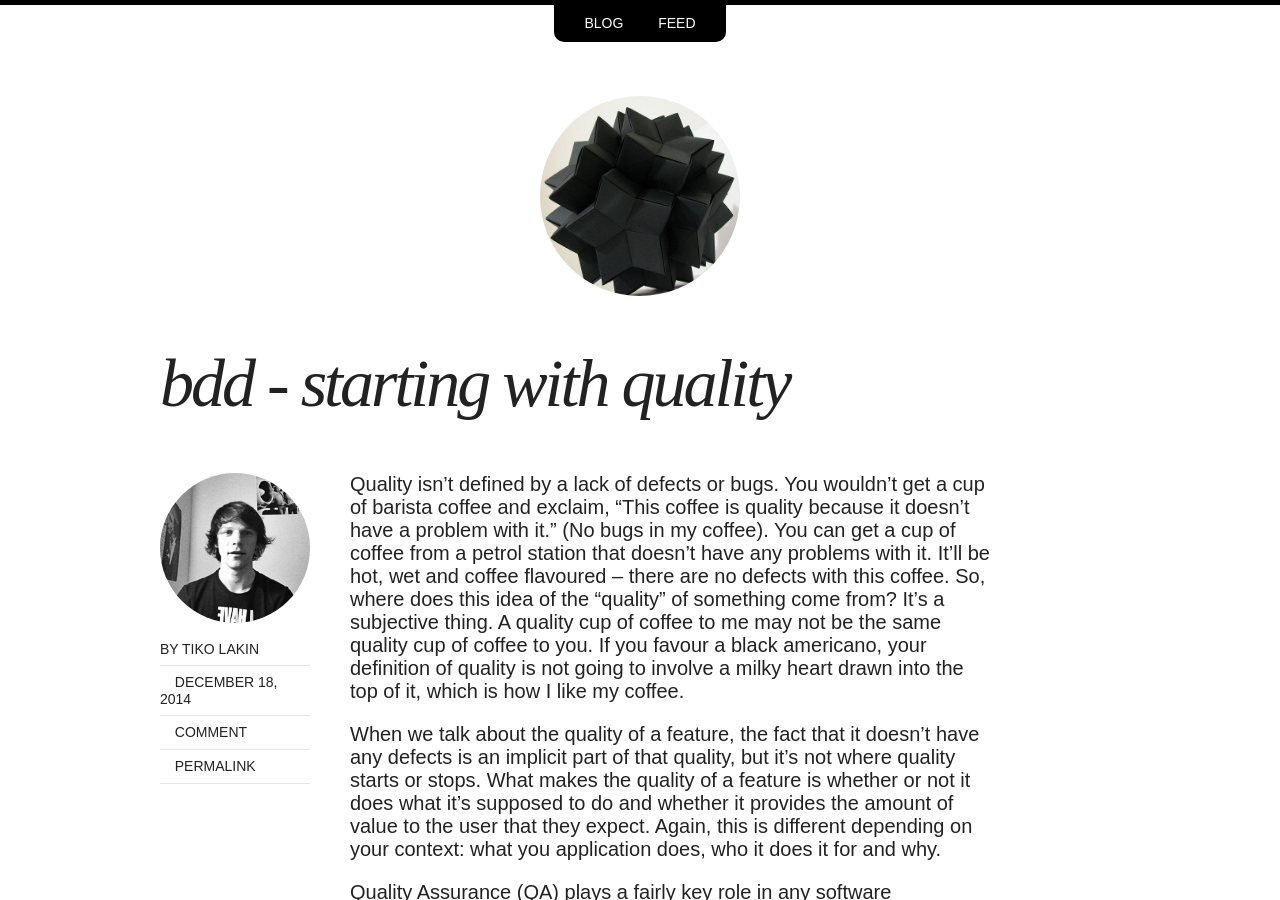
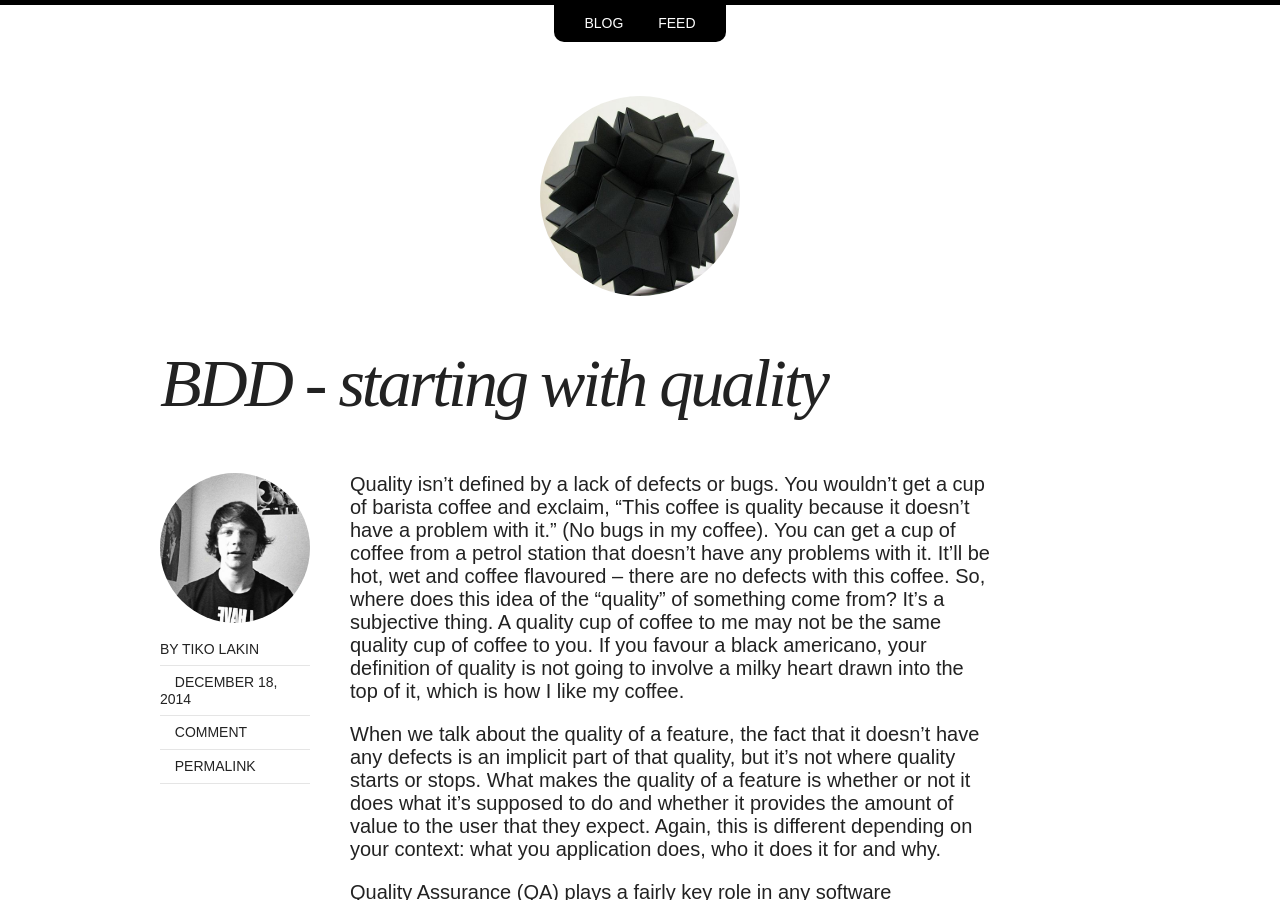
Before and after one commit to ftrmrkt/tikolakin.github.io, a Jekyll site: the page built from _posts/2014-12-18-bdd-starting-with-quality.md, in a window 1280 px wide and 900 px high. Built offline with Jekyll 4.4.1, drawn with Linux system fonts in a browser that asks for light colours; nearby versions of some CDN libraries; comment, search, counter and statistics services are not loaded.

Commit message:
fix markdown

````diff
--- a/_posts/2014-12-18-bdd-starting-with-quality.md
+++ b/_posts/2014-12-18-bdd-starting-with-quality.md
@@ -1,6 +1,6 @@
 ---
 layout: post
-title: bdd - starting with quality
+title: BDD - starting with quality
 category: bdd, behat
 ---
 
@@ -17,11 +17,14 @@
 We realised that actually, we never really discussed what quality meant to a particular story or sprint. We had made assumptions about the quality based on the content of the story and the acceptance criteria. As long as the story met those acceptance criteria and didn’t have any defects, we assumed we were done. In reality, we weren’t really thinking about what constitutes quality but just what constitutes the feature.
 
 So we decided to start with quality. It made sense to talk about what we thought quality meant to any particular story before we talked about anything else. At the beginning of planning a story in sprint planning, we would spend some time discussing what quality meant to this feature. Using the example of a login screen, the story might be:
-```gerkin
-As a user,
-I need to log in to the site,
-to access all the features.
-```
+
+----
+	As a user,
+	I need to log in to the site,
+	to access all the features.
+
+----
+
 Before we chose to start with quality, we might discuss what the feature looked like, or we may already have a design for it. But then we’d just jump straight into the technical planning: how do we implement it, what code do we need, database schemas – that kind of thing. Instead, now we talk about the feature from a users’ point of view:
 
 What happens if they get their password wrong?
@@ -34,25 +37,27 @@
 
 The solution we chose was to use a new tool. BDD (Behaviour Driven Development) is a method of functional testing which allows you to describe the functionality of a feature in a “scenario” file in plain english:
 
-```gerkin
-Given I am on the login page
-When I enter ‘mikepearce’ into the username field
-And I enter ‘butteryballs’ into the password field
-And I click “login”
-Then I should see my dashboard.
-```
+----
+	Given I am on the login page
+	When I enter ‘mikepearce’ into the username field
+	And I enter ‘butteryballs’ into the password field
+	And I click “login”
+	Then I should see my dashboard.
+
+----
 
 We can then use a BDD framework to run these scenarios against our web application. We use Behat as a framework and it works really well (apart from our problem of data fixtures…). It pretends it’s a browser (and, will use Firefox if it needs to work with javascript) and does what your user would do with your system. This allows us to have automated functional testing too. Awesome.
 
 So, when we’re doing this extra discovery step, we record our findings as these step definitions, instead of acceptance criteria:
 
-```gerkin
-Given I am on the login page
-When I enter ‘mikepearce’ into the username field
-And I enter ‘wrongpassword’ into the password field
-Then I should see the message ‘Sorry, your password is wrong’
-And I should see the link ‘Did you forget your password?’
-```
+----
+	Given I am on the login page
+	When I enter ‘mikepearce’ into the username field
+	And I enter ‘wrongpassword’ into the password field
+	Then I should see the message ‘Sorry, your password is wrong’
+	And I should see the link ‘Did you forget your password?’
+
+----
 
 We slowly build up a specification file for this feature, which is mostly centred around the “happy path” and add edge cases or problem scenarios if we think of them. It’s important to note that we don’t expect to think of EVERYTHING in this session as we time box it to ten minutes and expect other features or ideas to emerge during the sprint.
 
````
